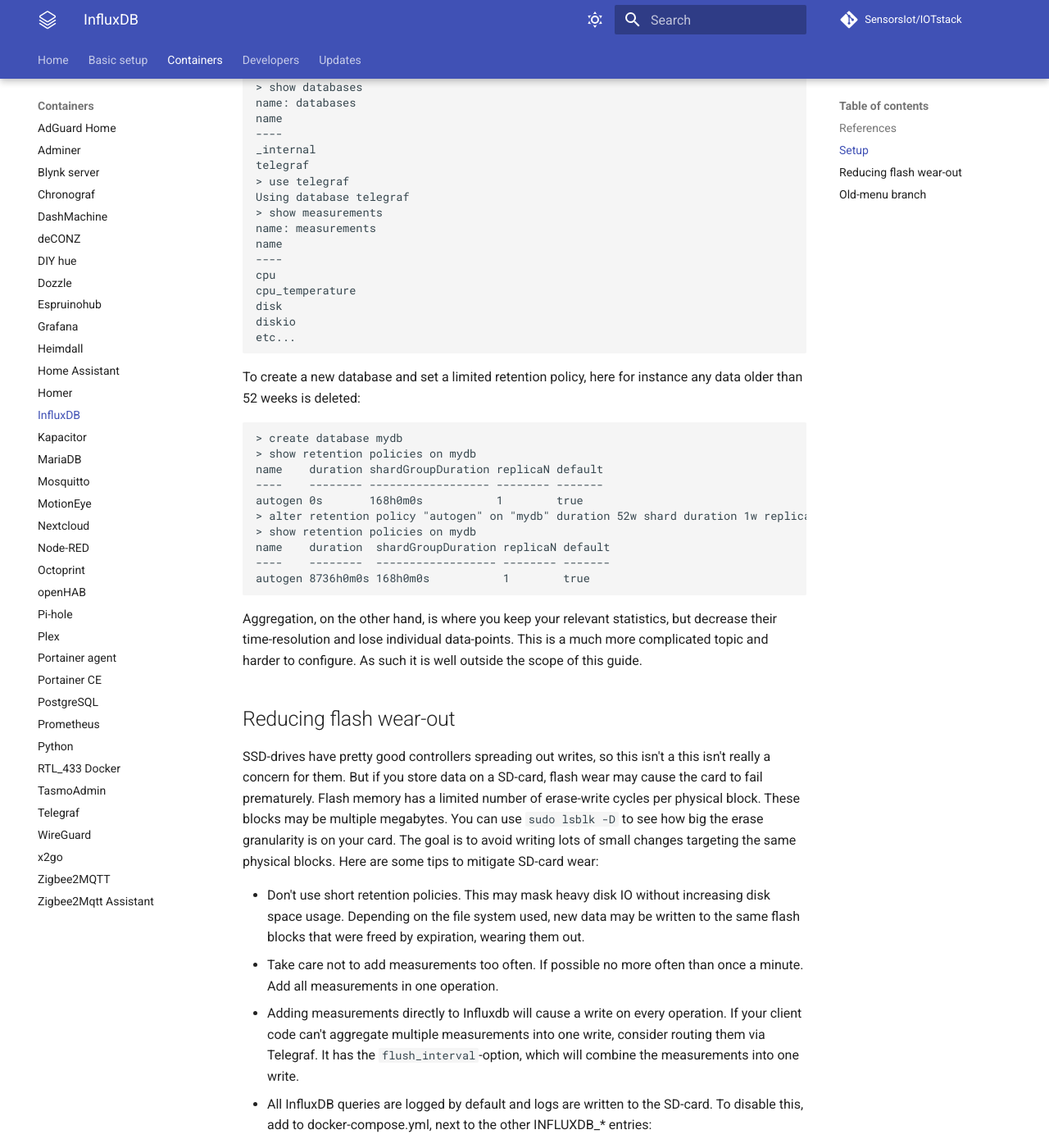
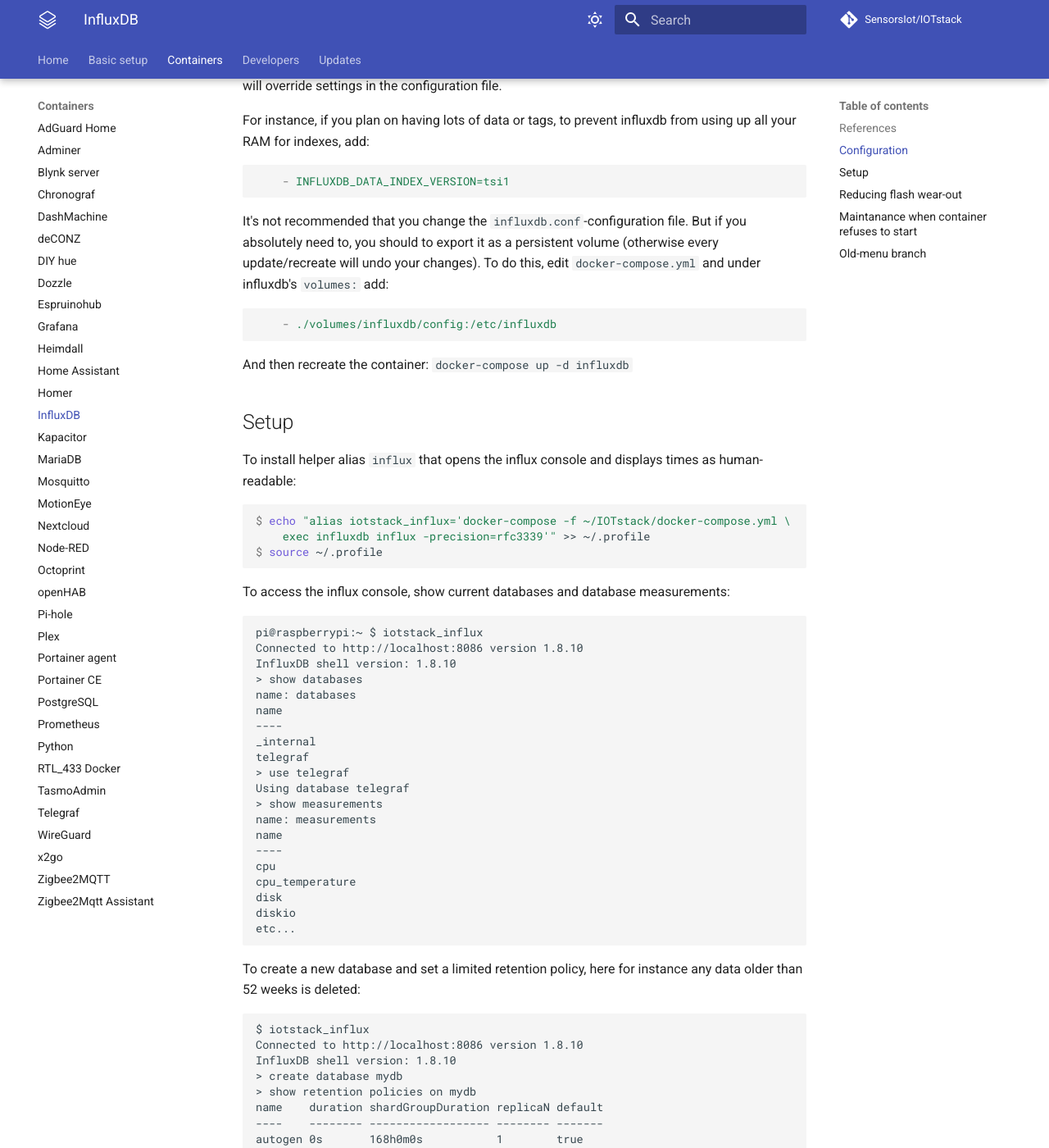
Before and after one commit to gcgarner/IOTstack, an MkDocs documentation site: the page built from docs/Containers/InfluxDB.md, in a window 1280 px wide and 1400 px high, scrolled down 894 px. Shown: the whole window at 82% size. Built offline with MkDocs 1.6.1 and Material for MkDocs 9.7.7, drawn with Linux system fonts in a browser that asks for light colours; comment, search, counter and statistics services are not loaded; some of the changed text lies outside the part shown.

Commit message:
influxdb: improve documentation
* alias for accessing the influx shell
* how to change configuration settings
* how to do maintainance on container refusing to start

````diff
--- a/docs/Containers/InfluxDB.md
+++ b/docs/Containers/InfluxDB.md
@@ -14,16 +14,53 @@
 | URL (from other services) | http://influxdb:8086   |
 | URL (on the host machine) | http://localhost:8086   |
 
+Open the CLI interactive shell by:
+
+``` console
+$ docker exec -it influxdb influx
+```
+
 ## References
-- [Docker](https://hub.docker.com/_/influxdb)
-- [Website](https://www.influxdata.com/)
+- [InfluxDB documentation](https://docs.influxdata.com/influxdb/v1.8/)
+- [Using the InfluxDB image (Docker Hub)](https://hub.docker.com/_/influxdb)
+
+## Configuration
+
+Most
+[settings](https://docs.influxdata.com/influxdb/v1.8/administration/config) can
+be set using environment variables in `~IOTstack/docker-compose.yml`. These
+will override settings in the configuration file.
+
+For instance, if you plan on having lots of data or tags, to prevent influxdb
+from using up all your RAM for indexes, add:
+```yaml
+    - INFLUXDB_DATA_INDEX_VERSION=tsi1
+```
+
+It's not recommended that you change the `influxdb.conf`-configuration file.
+But if you absolutely need to, you should to export it as a persistent volume
+(otherwise every update/recreate will undo your changes). To do this, edit
+`docker-compose.yml` and under influxdb's `volumes:` add:
+
+```yaml
+    - ./volumes/influxdb/config:/etc/influxdb
+```
+And then recreate the container: `docker-compose up -d influxdb`
 
 ## Setup
 
+To install helper alias `influx` that opens the influx console and displays
+times as human-readable:
+
+``` console
+$ echo "alias iotstack_influx='docker-compose -f ~/IOTstack/docker-compose.yml \
+    exec influxdb influx -precision=rfc3339'" >> ~/.profile
+$ source ~/.profile
+```
+
 To access the influx console, show current databases and database measurements:
 ```
-pi@raspberrypi:~/IOTstack $ docker-compose exec influxdb bash
-root@6bca535a945f:/# influx
+pi@raspberrypi:~ $ iotstack_influx
 Connected to http://localhost:8086 version 1.8.10
 InfluxDB shell version: 1.8.10
 > show databases
@@ -49,6 +86,9 @@
 any data older than 52 weeks is deleted:
 
 ```
+$ iotstack_influx
+Connected to http://localhost:8086 version 1.8.10
+InfluxDB shell version: 1.8.10
 > create database mydb
 > show retention policies on mydb
 name    duration shardGroupDuration replicaN default
@@ -79,24 +119,55 @@
 same physical blocks. Here are some tips to mitigate SD-card wear:
 
 * Don't use short retention policies. This may mask heavy disk IO without
-  increasing disk space usage. Depending on the file system used, new data may
-  be written to the same flash blocks that were freed by expiration, wearing
-  them out.
+  increasing disk space usage. Depending on the flash card and file system
+  used, new data may be re-written to the same blocks that were freed by the
+  expiration, wearing them out.
 * Take care not to add measurements too often. If possible no more often than
-  once a minute. Add all measurements in one operation.
+  once a minute. Add all measurements in one operation. Even a small write
+  will physically write a whole new block and erase the previously used block.
 * Adding measurements directly to Influxdb will cause a write on every
   operation. If your client code can't aggregate multiple measurements into one
   write, consider routing them via Telegraf. It has the
   `flush_interval`-option, which will combine the measurements into one write.
 * All InfluxDB queries are logged by default and logs are written to the
-  SD-card. To disable this, add to docker-compose.yml, next to the other
+  SD-card. To disable this, add into docker-compose.yml, next to the other
   INFLUXDB_\* entries:
-  ```
+  ```yaml
       - INFLUXDB_DATA_QUERY_LOG_ENABLED=false
       - INFLUXDB_HTTP_LOG_ENABLED=false
   ```
   This is especially important if you plan on having Grafana or Chronograf
-  displaying up-to-date data on a dashboard.
+  displaying up-to-date data on a dashboard, making queries all the time.
+
+## Maintanance when container refuses to start
+
+Sometimes you need start the container without starting influxdb to access
+its maintenance tools. Usually when influx crashes on startup.
+
+Add a new line below `influxdb:` to your docker-compose.yml:
+```yaml
+  influxdb:
+    entrypoint: sleep infinity
+```
+
+Recreate the container using the new entrypoint:
+``` console
+pi@raspberrypi:~/IOTstack $ docker-compose up -d influxdb
+Recreating influxdb ... done
+```
+
+Now it should start and you can get a shell to poke around and try the
+influx_inspect:
+``` console
+$ docker exec -it influxdb bash
+root@5ecc8536174f:/# influx_inspect
+Usage: influx_inspect [[command] [arguments]]
+```
+You may need to do `apt-get update` and `apt-get install` some tools you need.
+The container is pretty bare-bones by default.
+
+Of course remove the custom entrypoint and "up -d" again to test if your fixes
+worked.
 
 ## Old-menu branch
 The credentials and default database name for influxdb are stored in the file called influxdb/influx.env . The default username and password is set to "nodered" for both. It is HIGHLY recommended that you change them. The environment file contains several commented out options allowing you to set several access options such as default admin user credentials as well as the default database name. Any change to the environment file will require a restart of the service.
````
